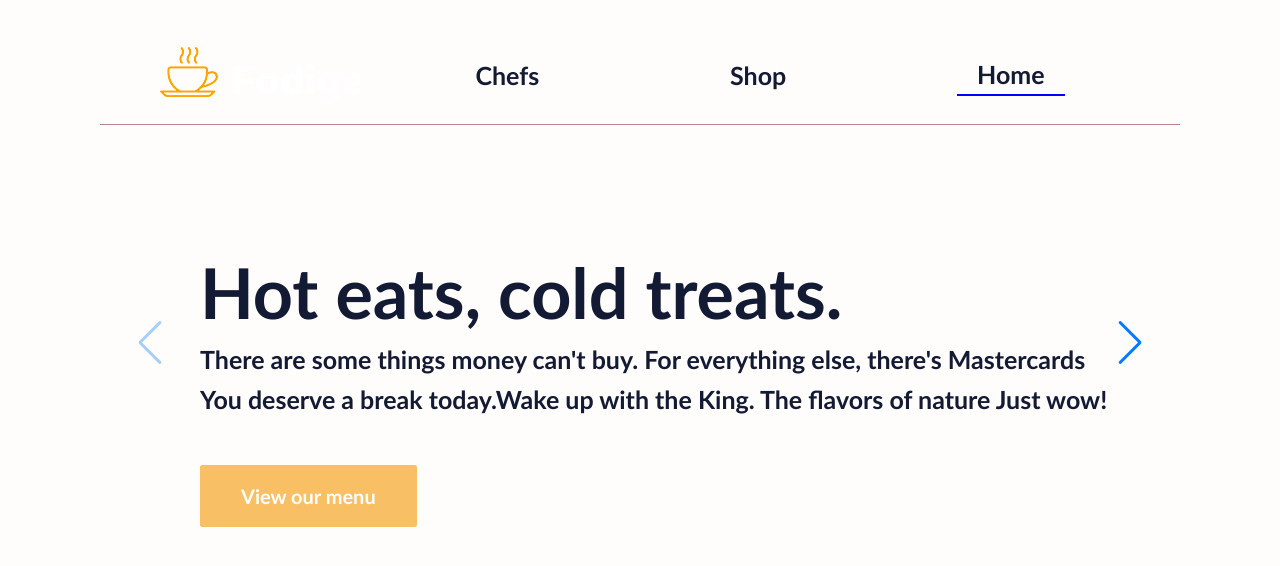
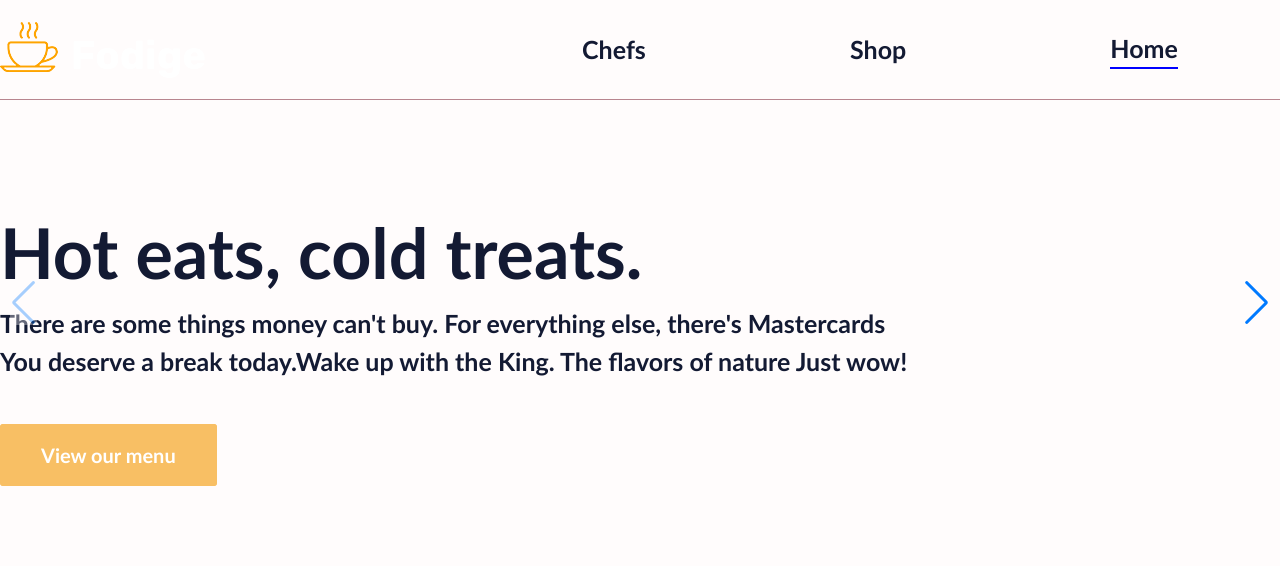
Before and after one commit to Anifaster/hello, a React (Create React App) app: page /home in a window 1280 px wide. Shown: the top 566 px of the page. Built offline with nearby package versions, Linux system fonts and the light colour scheme.

Commit message:
just look

```diff
--- a/src/index.css
+++ b/src/index.css
@@ -1,9 +1,60 @@
 *{
-  margin: 0;
-  padding: 5px 20px;
-  box-sizing: border-box;
+   margin: 0;
+   /* padding: 5px 20px;  */
+   box-sizing: border-box;
   text-decoration: none;
   background-color: rgb(255, 252, 252);
+}
+body {
+  margin: 0;
+  padding: 0;
+  overflow-x: hidden;
+  font-size: 17px;
+  line-height: 1.765;
+  color: #7a7a7a;
+  font-family: "Poppins";
+  -moz-osx-font-smoothing: antialiased;
+  -webkit-font-smoothing: antialiased;
+}
+body {
+  margin: 0;
+  font-family: -apple-system,BlinkMacSystemFont,"Segoe UI",Roboto,"Helvetica Neue",Arial,sans-serif,"Apple Color Emoji","Segoe UI Emoji","Segoe UI Symbol";
+  font-size: 1rem;
+  font-weight: 400;
+  line-height: 1.5;
+  color: #212529;
+  text-align: left;
+  background-color: #fff;
+}
+:root {
+  --blue: #007bff;
+  --indigo: #6610f2;
+  --purple: #6f42c1;
+  --pink: #e83e8c;
+  --red: #dc3545;
+  --orange: #fd7e14;
+  --yellow: #ffc107;
+  --green: #28a745;
+  --teal: #20c997;
+  --cyan: #17a2b8;
+  --white: #fff;
+  --gray: #6c757d;
+  --gray-dark: #343a40;
+  --primary: #007bff;
+  --secondary: #6c757d;
+  --success: #28a745;
+  --info: #17a2b8;
+  --warning: #ffc107;
+  --danger: #dc3545;
+  --light: #f8f9fa;
+  --dark: #343a40;
+  --breakpoint-xs: 0;
+  --breakpoint-sm: 576px;
+  --breakpoint-md: 768px;
+  --breakpoint-lg: 992px;
+  --breakpoint-xl: 1200px;
+  --font-family-sans-serif: -apple-system,BlinkMacSystemFont,"Segoe UI",Roboto,"Helvetica Neue",Arial,sans-serif,"Apple Color Emoji","Segoe UI Emoji","Segoe UI Symbol";
+  --font-family-monospace: SFMono-Regular,Menlo,Monaco,Consolas,"Liberation Mono","Courier New",monospace;
 }
 .navbar{
   display: flex;
@@ -107,6 +158,7 @@
   color: #131a33;
   border-radius: 8px;
   font-family: Arial, Helvetica, sans-serif;
+  padding: 50px 0px;
 }
 
 .lala img{
@@ -140,8 +192,8 @@
 .all{
   display: flex;
   flex-wrap: wrap;
-  row-gap: 20px;
-  column-gap: 160px;
+  column-gap: 10px;
+  justify-content: center;
 }
 .wewe .menu-template{
   text-align: center;
@@ -168,27 +220,40 @@
 .chefs{
   display: flex;
   flex-wrap: wrap;
-  column-gap: 220px;
+  /* column-gap: 220px; */
+  align-items: center;
+  justify-content: center;
   row-gap: 40px;
+  padding: 120px 0px;
 }
 
 .chefs img{
   border-radius: 45px;
   height: auto;
+  width: auto;
 }
 
 .chefs h1{
   font-family: Arial, Helvetica, sans-serif;
   width: auto;
   transition: 0.7s;
+  display: flex;
+  align-items: center;
+  justify-content: center;
 }
 .chefs h2{
   font-family: Arial, Helvetica, sans-serif;
   transition: 0.7s;
+  display: flex;
+  align-items: center;
+  justify-content: center;
 }
 .chefs p{
   font-family: Arial, Helvetica, sans-serif;
   transition: 0.7s;
+  display: flex;
+  align-items: center;
+  justify-content: center;
 }
 
 .chefs h1:hover{
@@ -208,7 +273,7 @@
 }
 
 .chef{
-  box-shadow: 0 0 10px #22222220;
+  /* box-shadow: 0 0 10px #22222220; */
   border-radius: 14px;
 }
 
@@ -222,7 +287,9 @@ margin-left: 29px;
 .imgbrd{
   background-image: url(./menu/brd1.jpg);
   background-size:cover;
-  padding: 125px 0px;
+  background-position: center center;
+  line-height: 1.965;
+  border-bottom: 1px solid rgb(184, 133, 142);
 }
 
 .imgbrd h1{
@@ -234,6 +301,5 @@ margin-left: 29px;
 }
 .imgbrd h2{
   background: none;
-  font-size: 30px;
-  color: #131a33;
+  font-size: 26px;
 }
--- a/src/menu/Chefs.jsx
+++ b/src/menu/Chefs.jsx
@@ -12,8 +12,8 @@ const Chefs = () => {
             <div className="chefs">
                 <div className="chef">
                     <img src="	https://jthemes.net/themes/html/fodige/assets/img/chefs/ch1.jpg" alt="" />
-                    <h1>Lukaku</h1>
-                    <h2>He has been working in our company <br /> for 3 years</h2>
+                    <h1>Cassie Kolasks</h1>
+                    <h2>Exclusive chef</h2>
                     <p>
                         <NavLink to=''>"Burgers"</NavLink>
                         <NavLink to="">"Pizza"</NavLink>
@@ -23,7 +23,7 @@ const Chefs = () => {
                 <div className="chef">
                     <img src="https://jthemes.net/themes/html/fodige/assets/img/chefs/ch2.jpg" alt="" />
                     <h1>Tomson</h1>
-                    <h2>He has been working in our company <br /> for 5 years</h2>
+                    <h2>Exclusive chef</h2>
                     <p>
                         <NavLink to=''>"Burgers"</NavLink>
                         <NavLink to="">"Pizza"</NavLink>
@@ -33,7 +33,7 @@ const Chefs = () => {
                 <div className="chef">
                     <img src="https://jthemes.net/themes/html/fodige/assets/img/chefs/ch4.jpg" alt="" />
                     <h1>Alihon</h1>
-                    <h2>He has been working in our company <br /> for 10 years</h2>
+                    <h2>Exclusive chef</h2>
                     <p>
                         <NavLink to=''>"Burgers"</NavLink>
                         <NavLink to="">"Pizza"</NavLink>
@@ -43,13 +43,34 @@ const Chefs = () => {
                 <div className="chef">
                     <img src="https://jthemes.net/themes/html/fodige/assets/img/chefs/ch3.jpg" alt="" />
                     <h1>Islomhon</h1>
-                    <h2>He has been working in our company <br /> for 1 years</h2>
+                    <h2>Exclusive chef</h2>
                     <p>
                         <NavLink to=''>"Burgers"</NavLink>
                         <NavLink to="">"Pizza"</NavLink>
                         <NavLink to=''>"Hot-Dog"</NavLink>
                     </p>
                 </div>
+                <div className="chef">
+                    <img src="https://jthemes.net/themes/html/fodige/assets/img/chefs/ch5.jpg" alt="" />
+                    <h1>rose</h1>
+                    <h2>Exclusive chef</h2>
+                    <p>
+                        <NavLink to=''>"Burgers"</NavLink>
+                        <NavLink to="">"Pizza"</NavLink>
+                        <NavLink to=''>"Hot-Dog"</NavLink>
+                    </p>
+                </div>
+                <div className="chef">
+                    <img src="https://jthemes.net/themes/html/fodige/assets/img/chefs/ch5.jpg" alt="" />
+                    <h1>jeny</h1>
+                    <h2>Exclusive chef</h2>
+                    <p>
+                        <NavLink to=''>"Burgers"</NavLink>
+                        <NavLink to="">"Pizza"</NavLink>
+                        <NavLink to=''>"Hot-Dog"</NavLink>
+                    </p>
+                </div>
+
             </div>
             <Routes>
                 <Route path='/shop' element={<Shop/>} />
--- a/src/menu/Shop.jsx
+++ b/src/menu/Shop.jsx
@@ -3,6 +3,10 @@ const Shop = () => {
     return (
         <div className='wewe'>
             <h1 className='menu-template'>Here is our food</h1>
+            <div className='imgbrd'>
+                <h1>shop</h1>
+                <h2>Home / shop</h2>
+            </div>
             <div className='all'>
             <div className='lala'>
                 <img src="https://encrypted-tbn0.gstatic.com/images?q=tbn:ANd9GcSR0c3T4Ae4K23QTHq2YavjZuW5pbGhrkKKLA&usqp=CAU" alt="" />
```
